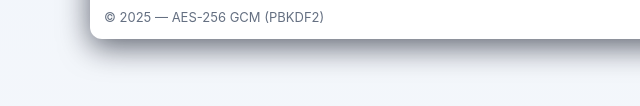
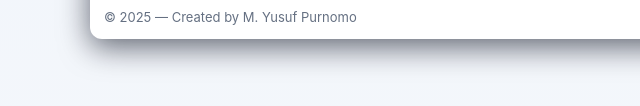
Before and after one commit to Yusufm39/enkripsi, a plain HTML site: page index.html in a window 1280 px wide. Shown: the part 622-728 px from the top of the page, 0-640 px from the left. Drawn offline with Linux system fonts and the light colour scheme.

Commit message:
Update index.html

```diff
--- a/index.html
+++ b/index.html
@@ -102,7 +102,7 @@
     </div>
 
     <div class="foot" style="margin-top:12px">
-      <div class="small">© <span id="year"></span> — AES-256 GCM (PBKDF2)</div>
+      <div class="small">© <span id="year"></span> — Created by M. Yusuf Purnomo</div>
       <div class="small">Catatan: Proses berjalan lokal di browser — data tidak dikirim ke server.</div>
     </div>
   </div>
```
